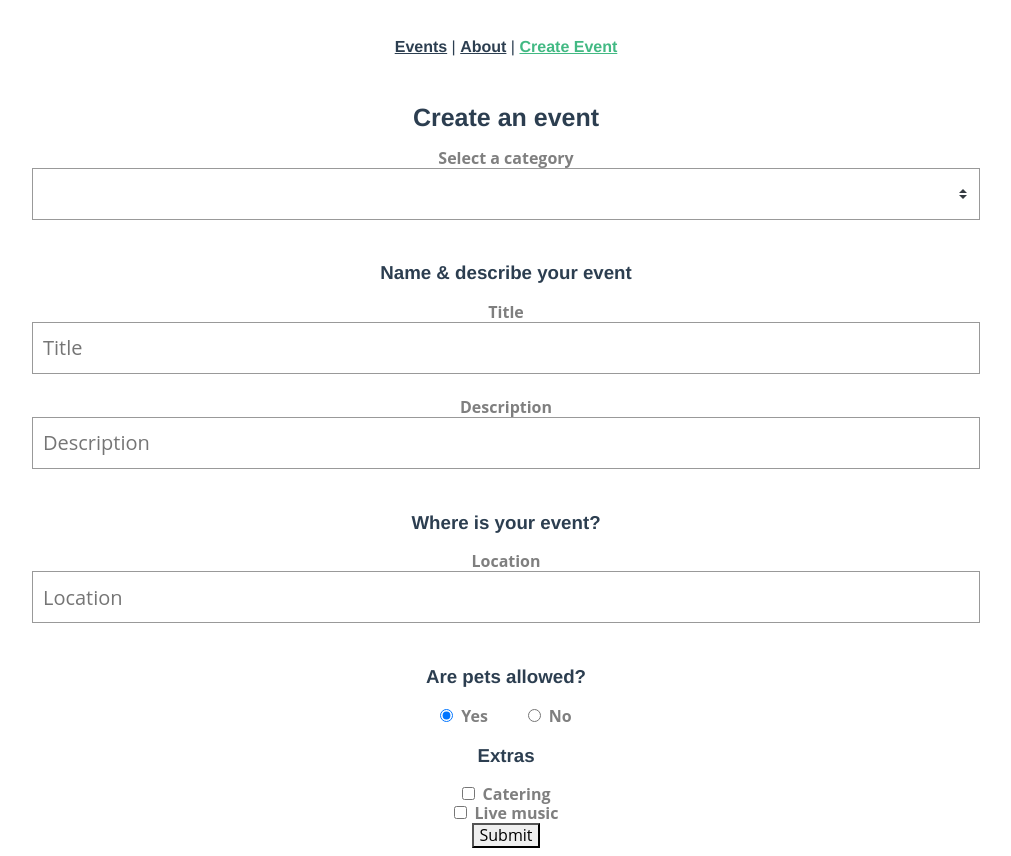
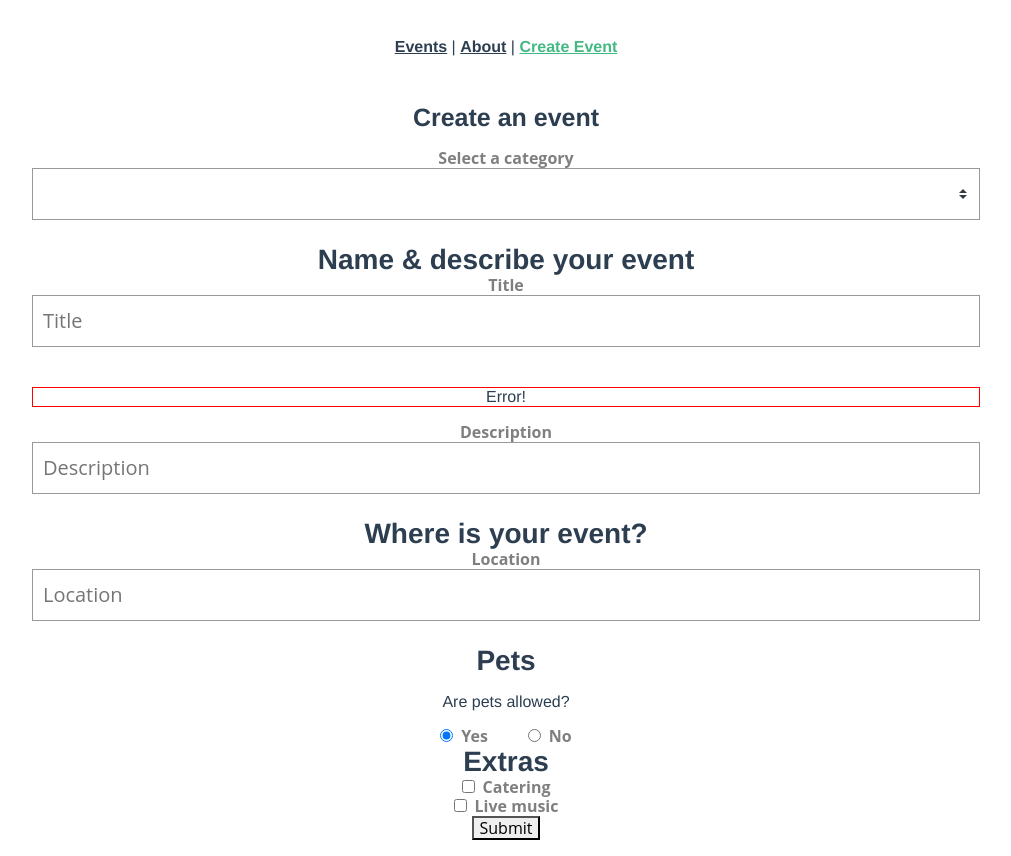
Before and after one commit to denis-rim/real-world-vue-3, a Vue app: page /create in a window 1280 px wide. Shown: the whole page, without its empty margins (134-1145 px from the left). Built offline with nearby package versions, Linux system fonts and the light colour scheme.

Commit message:
basic a11y for our components

```diff
--- a/db.json
+++ b/db.json
@@ -9,7 +9,11 @@
       "date": "January 28, 2022",
       "time": "12:00",
       "petsAllowed": true,
-      "organizer": "Kat Laydee"
+      "organizer": "Kat Laydee",
+      "extras": {
+        "catering": true,
+        "music": true
+      }
     },
     {
       "id": 456,
@@ -20,7 +24,11 @@
       "date": "March 14, 2022",
       "time": "10:00",
       "petsAllowed": true,
-      "organizer": "Fern Pollin"
+      "organizer": "Fern Pollin",
+      "extras": {
+        "catering": true,
+        "music": true
+      }
     },
     {
       "id": 789,
@@ -31,7 +39,11 @@
       "date": "July 22, 2022",
       "time": "11:00",
       "petsAllowed": false,
-      "organizer": "Carey Wales"
+      "organizer": "Carey Wales",
+      "extras": {
+        "catering": true,
+        "music": true
+      }
     },
     {
       "id": 1001,
@@ -42,7 +54,11 @@
       "date": "August 28, 2022",
       "time": "12:00",
       "petsAllowed": true,
-      "organizer": "Dawg Dahd"
+      "organizer": "Dawg Dahd",
+      "extras": {
+        "catering": true,
+        "music": true
+      }
     },
     {
       "id": 1002,
@@ -53,7 +69,11 @@
       "date": "September 14, 2022",
       "time": "3:00",
       "petsAllowed": true,
-      "organizer": "Kahn Opiner"
+      "organizer": "Kahn Opiner",
+      "extras": {
+        "catering": true,
+        "music": true
+      }
     },
     {
       "id": 1003,
@@ -64,7 +84,35 @@
       "date": "July 22, 2022",
       "time": "11:00",
       "petsAllowed": false,
-      "organizer": "Brody Kill"
+      "organizer": "Brody Kill",
+      "extras": {
+        "catering": true,
+        "music": true
+      }
+    },
+    {
+      "category": "animal welfare",
+      "title": "rftghtr",
+      "description": "gthrtghy",
+      "location": "",
+      "pets": 1,
+      "extras": {
+        "catering": true,
+        "music": true
+      },
+      "id": 1004
+    },
+    {
+      "category": "education",
+      "title": "gfrgththtrf",
+      "description": "ghtrffghytr",
+      "location": "hggtrygh",
+      "pets": 1,
+      "extras": {
+        "catering": true,
+        "music": true
+      },
+      "id": 1005
     }
   ]
 }
--- a/src/components/reusable/BaseInput.vue
+++ b/src/components/reusable/BaseInput.vue
@@ -1,15 +1,22 @@
 <template>
-  <label>{{ label }}</label>
+  <label :for="uuid">{{ label }}</label>
   <input
     class="field"
     v-bind="$attrs"
     :placeholder="label"
     :value="modelValue"
     @input="$emit('update:modelValue', $event.target.value)"
+    :id="uuid"
+    :aria-describedby="error ? `${uuid}-error` : null"
+    :aria-invalid="error ? true : null"
   />
+  <p v-if="error" class="error" :id="`${uuid}-error`" aria-live="assertive">
+    {{ error }}
+  </p>
 </template>
 
 <script>
+import UniqueID from '@/features/UniqueID'
 export default {
   props: {
     label: {
@@ -20,8 +27,18 @@
       type: [String, Number],
       default: '',
     },
+    error: {
+      type: String,
+      default: '',
+    },
+  },
+  setup() {
+    const uuid = UniqueID().getID()
+    return {
+      uuid,
+    }
   },
 }
 </script>
 
-<style scoped></style>
+<style></style>
--- a/src/components/reusable/BaseSelect.vue
+++ b/src/components/reusable/BaseSelect.vue
@@ -1,6 +1,7 @@
 <template>
-  <label v-if="label">{{ label }}</label>
+  <label :for="uuid" v-if="label">{{ label }}</label>
   <select
+    :id="uuid"
     :value="modelValue"
     class="field"
     v-bind="{
@@ -22,6 +23,7 @@
 </template>
 
 <script>
+import UniqueID from '@/features/UniqueID'
 export default {
   props: {
     label: {
@@ -37,5 +39,11 @@
       required: true,
     },
   },
+  setup() {
+    const uuid = UniqueID().getID()
+    return {
+      uuid,
+    }
+  },
 }
 </script>
--- /dev/null
+++ b/src/features/UniqueID.js
@@ -0,0 +1,12 @@
+let UUID = 1
+
+export default function UniqueID() {
+  const getID = () => {
+    UUID++
+    return UUID
+  }
+
+  return {
+    getID,
+  }
+}
--- a/src/views/AddEventView.vue
+++ b/src/views/AddEventView.vue
@@ -17,17 +17,32 @@
         label="Select a category"
       />
 
-      <h3>Name & describe your event</h3>
+      <fieldset>
+        <legend>Name & describe your event</legend>
 
-      <BaseInput v-model="event.title" label="Title" type="text" />
+        <BaseInput
+          v-model="event.title"
+          label="Title"
+          type="text"
+          error="Error!"
+        />
 
-      <BaseInput v-model="event.description" label="Description" type="text" />
+        <BaseInput
+          v-model="event.description"
+          label="Description"
+          type="text"
+        />
+      </fieldset>
 
-      <h3>Where is your event?</h3>
+      <fieldset>
+        <legend>Where is your event?</legend>
 
         <BaseInput v-model="event.location" label="Location" type="text" />
+      </fieldset>
 
-      <h3>Are pets allowed?</h3>
+      <fieldset>
+        <legend>Pets</legend>
+        <p>Are pets allowed?</p>
         <div>
           <BaseRadioGroup
             v-model="event.pets"
@@ -35,8 +50,10 @@
             :options="petOptions"
           />
         </div>
+      </fieldset>
 
-      <h3>Extras</h3>
+      <fieldset>
+        <legend>Extras</legend>
         <div>
           <BaseCheckbox v-model="event.extras.catering" label="Catering" />
         </div>
@@ -44,6 +61,7 @@
         <div>
           <BaseCheckbox v-model="event.extras.music" label="Live music" />
         </div>
+      </fieldset>
 
       <button type="submit">Submit</button>
     </form>
@@ -105,3 +123,17 @@
   },
 }
 </script>
+
+<style scoped>
+fieldset {
+  border: 0;
+  margin: 0;
+  padding: 0;
+}
+
+legend {
+  font-size: 28px;
+  font-weight: 700;
+  margin-top: 20px;
+}
+</style>
```
Lines whose indentation alone changed are shown as unchanged.
